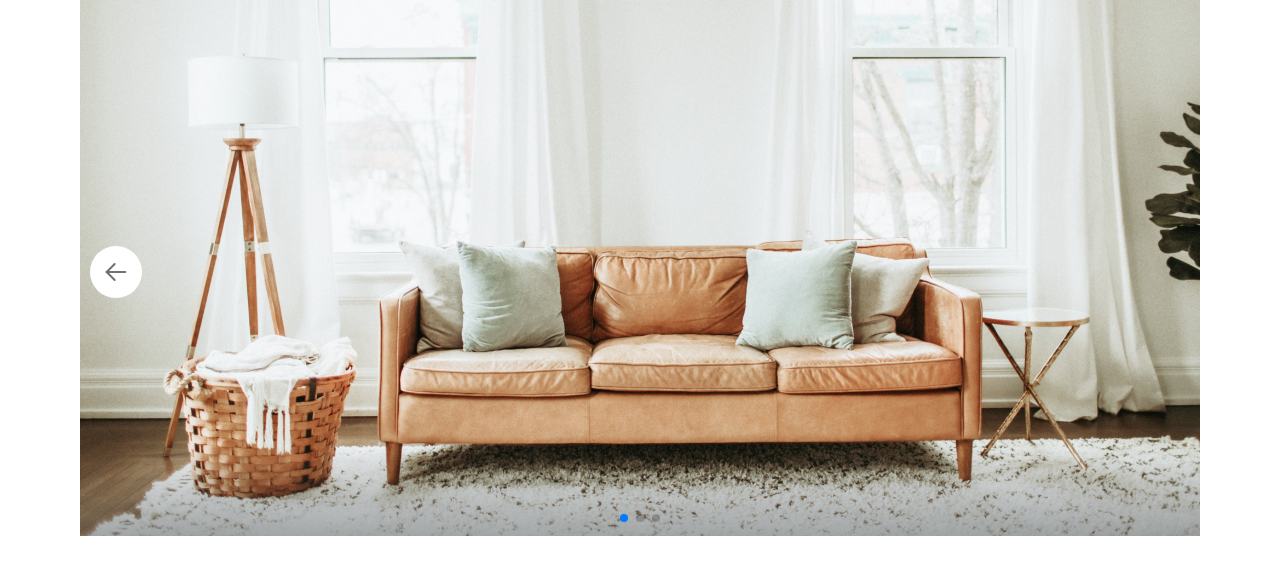
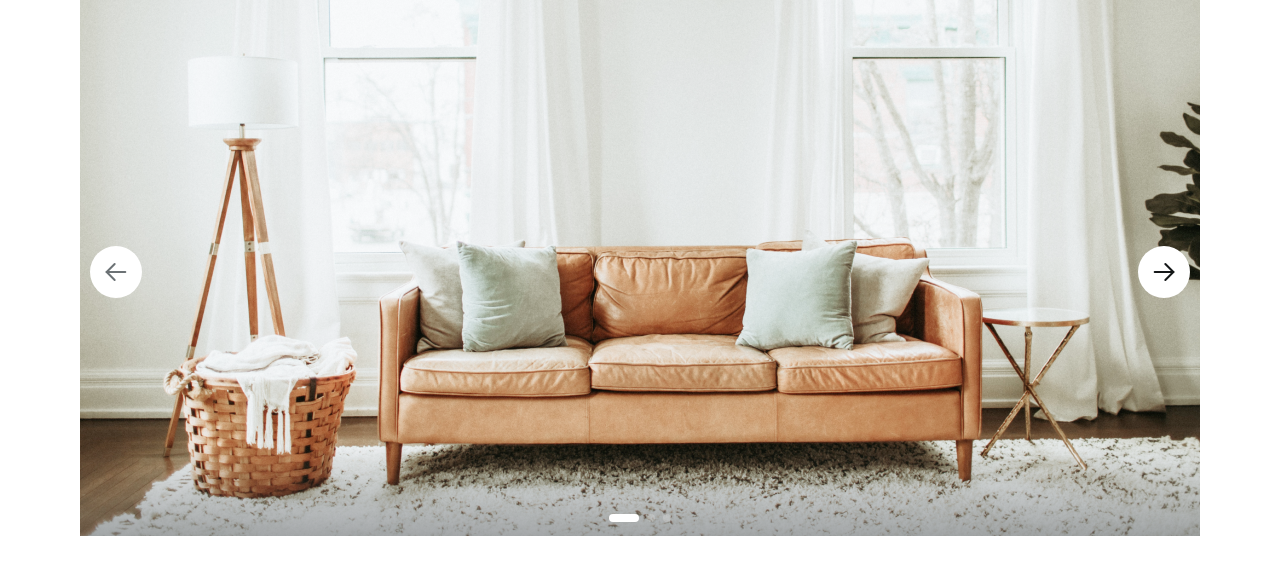
Before and after one commit to FullStack-Bootcamp-N14/uz-luxury-furniture, a React (Vite) app: page / in a window 1280 px wide. Shown: the top 574 px of the page. Built offline with nearby package versions, Linux system fonts and the light colour scheme.

Commit message:
slider has been done

```diff
--- a/src/pages/Home/home-slider/home-slider.css
+++ b/src/pages/Home/home-slider/home-slider.css
@@ -1,5 +1,6 @@
 .home__slider {
     width: 100%;
+    transition: all 0.3s ease;
 }
 .home__slider--img {
     width: 100%;
@@ -22,12 +23,20 @@
     content: '' !important;
 }
 
-.swiper-button-prev {
+.swiper-button-next {
     width: 52px;
     height: 52px;
-    background-image: url('../../../assets/svg/left-icon.svg') !important;
+    background-image: url('../../../assets/svg/right-icon.svg') !important;
     background-color: white !important;
     background-repeat: no-repeat;
     border-radius: 50%;
     background-position: 50% 50%;
 }
+.swiper-pagination-bullet {
+    background-color: #fff;
+}
+.swiper-pagination-bullet-active {
+    width: 30px;
+    height: 8px;
+    border-radius: 10px;
+}
```
